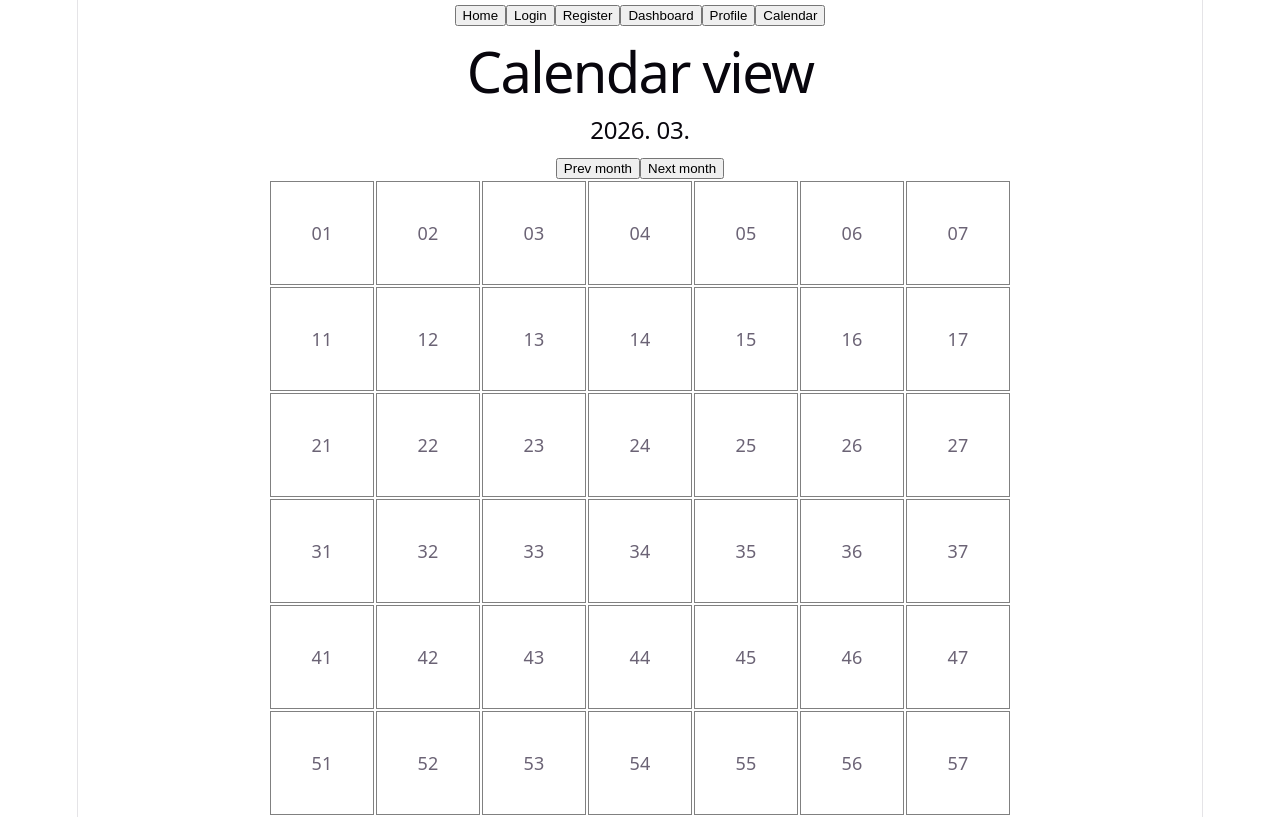
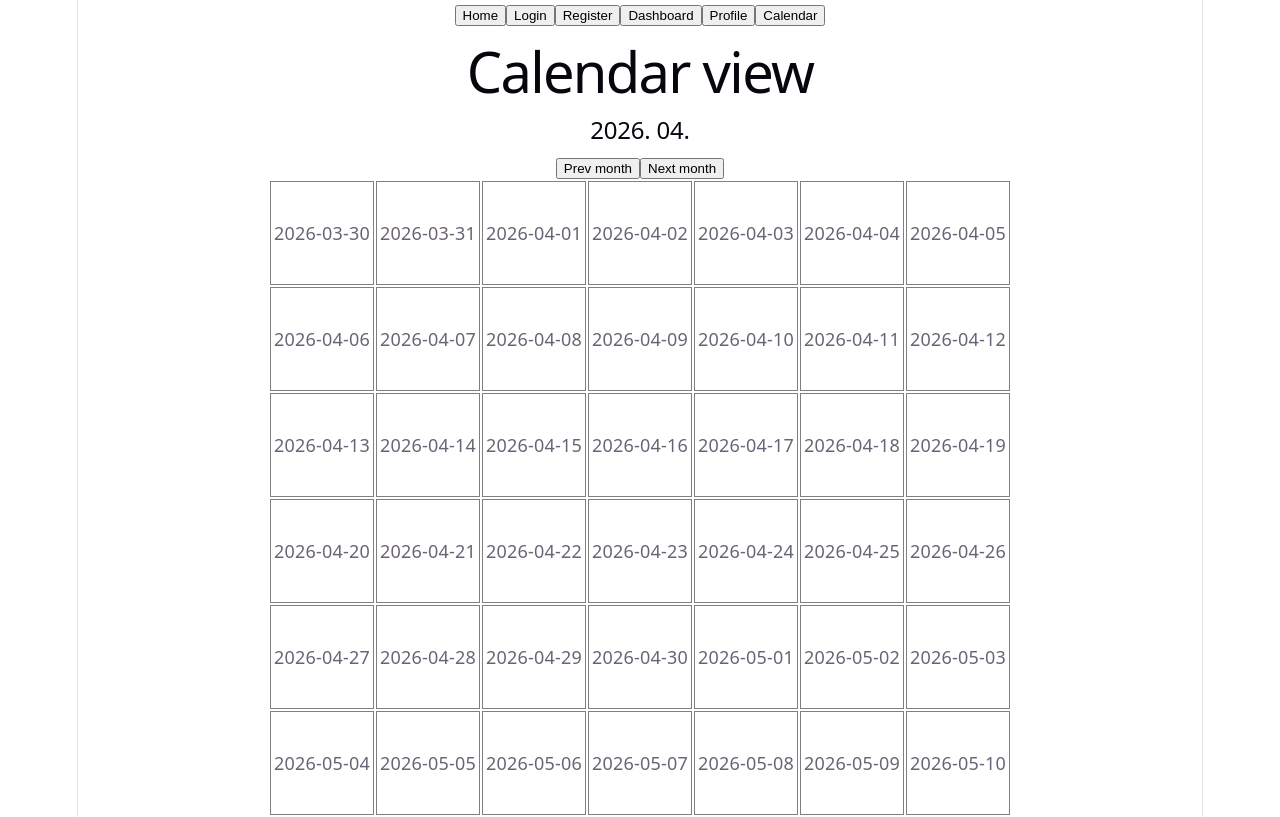
Before and after one commit to LauZalan/habit-tracker, a React (Vite) app in the folder habit-tracker-fe/: page /calendar in a window 1280 px wide. Built offline with nearby package versions, Linux system fonts and the light colour scheme.

Commit message:
Prototype calendar page with habits mapped to dates

```diff
--- /dev/null
+++ b/habit-tracker-fe/src/features/calendar/DrawCalendar.tsx
@@ -0,0 +1,38 @@
+import type { CalendarDetails } from './types'
+
+const ROWS = 6
+const COLS = 7
+
+function DrawCalendar({ calendarDetails }: { calendarDetails: CalendarDetails }) {
+  return (
+    <table>
+      <tbody>
+        {[...Array(ROWS).keys()].map((rows) => (
+          <tr key={rows}>
+            {[...Array(COLS).keys()].map((cols) => (
+              <td
+                key={rows * COLS + cols}
+                style={{
+                  width: '100px',
+                  height: '100px',
+                  borderStyle: 'solid',
+                  borderColor: 'gray',
+                  borderWidth: '1px',
+                }}
+              >
+                {calendarDetails.cells[rows * COLS + cols].cellDate}
+                {calendarDetails.cells[rows * COLS + cols].cellHabits.map((habit) => (
+                  <div key={habit.id}>
+                    <p>{habit.name}</p>
+                  </div>
+                ))}
+              </td>
+            ))}
+          </tr>
+        ))}
+      </tbody>
+    </table>
+  )
+}
+
+export default DrawCalendar
--- /dev/null
+++ b/habit-tracker-fe/src/features/calendar/helpers/getCalendarDetails.tsx
@@ -0,0 +1,44 @@
+import { getLocalDateKey } from '../../habits/helpers/localDateHelper'
+
+import type { CalendarDetails, CalendarCell } from '../types'
+import type { Habit } from '../../habits/types'
+
+const NUMOFCELLS = 42
+
+function getCalendarDetails(year: number, month: number, habits: Habit[]): CalendarDetails {
+  const calendarDetails: CalendarDetails = {
+    year: year,
+    month: month,
+    numOfDays: new Date(year, month + 1, 0).getDate(),
+    startDay: new Date(year, month, 1).getDay(),
+    numOfCells: NUMOFCELLS,
+    cells: new Array<CalendarCell>(),
+  }
+
+  const mondayStartDay = (calendarDetails.startDay + 6) % 7
+
+  for (let cellindex = 0; cellindex < calendarDetails.numOfCells; cellindex++) {
+    const day = cellindex - mondayStartDay + 1
+    const date = getLocalDateKey(new Date(calendarDetails.year, calendarDetails.month, day))
+
+    const cellHabitOnDate: Habit[] = new Array<Habit>()
+
+    habits.forEach((habit) => {
+      if (habit.completedDates.includes(date)) {
+        cellHabitOnDate.push(habit)
+      }
+    })
+
+    const cell: CalendarCell = {
+      id: cellindex,
+      cellDate: date,
+      cellHabits: cellHabitOnDate,
+    }
+
+    calendarDetails.cells.push(cell)
+  }
+
+  return calendarDetails
+}
+
+export default getCalendarDetails
--- /dev/null
+++ b/habit-tracker-fe/src/features/calendar/types.tsx
@@ -0,0 +1,16 @@
+import type { Habit } from '../habits/types'
+
+export type CalendarCell = {
+  id: number
+  cellDate: string
+  cellHabits: Habit[]
+}
+
+export type CalendarDetails = {
+  year: number
+  month: number
+  numOfDays: number
+  startDay: number
+  numOfCells: number
+  cells: CalendarCell[]
+}
--- a/habit-tracker-fe/src/features/habits/components/HabitList.tsx
+++ b/habit-tracker-fe/src/features/habits/components/HabitList.tsx
@@ -1,5 +1,6 @@
 import { useState } from 'react'
 import type { Habit } from '../types'
+import { getLocalDateKey } from '../helpers/localDateHelper'
 
 type HabitListProps = {
   habitsList: Habit[]
@@ -21,7 +22,7 @@ function HabitList({
   const [editedHabitId, setEditedHabitId] = useState('')
   const [editedHabitName, setEditedHabitName] = useState('')
 
-  const currentDate = new Date().toISOString().slice(0, 10)
+  const currentDate = getLocalDateKey(new Date())
 
   const items = habitsList
     .filter((habit) => {
@@ -39,7 +40,11 @@ function HabitList({
         <tr>
           <td>{habit.name}</td>
           <td>
-            <input checked={habit.completedDates.includes(currentDate)} onChange={() => toggleHabitDoneToday(habit.id)} type="checkbox" />
+            <input
+              checked={habit.completedDates.includes(currentDate)}
+              onChange={() => toggleHabitDoneToday(habit.id)}
+              type="checkbox"
+            />
           </td>
           <td>
             <button onClick={() => deleteHabit(habit.id)}>Delete</button>
--- a/habit-tracker-fe/src/features/habits/components/HabitSummary.tsx
+++ b/habit-tracker-fe/src/features/habits/components/HabitSummary.tsx
@@ -1,8 +1,8 @@
+import { getLocalDateKey } from '../helpers/localDateHelper'
 import type { Habit } from '../types'
 
 function HabitSummary({ habitsList }: { habitsList: Habit[] }) {
-
-  const currentDate = new Date().toISOString().slice(0, 10)
+  const currentDate = getLocalDateKey(new Date())
 
   return (
     <div>
@@ -18,8 +18,12 @@ function HabitSummary({ habitsList }: { habitsList: Habit[] }) {
         <tbody>
           <tr>
             <td>{habitsList.length}</td>
-            <td>{habitsList.filter((habit) => habit.completedDates.includes(currentDate)).length}</td>
-            <td>{habitsList.filter((habit) => !habit.completedDates.includes(currentDate)).length}</td>
+            <td>
+              {habitsList.filter((habit) => habit.completedDates.includes(currentDate)).length}
+            </td>
+            <td>
+              {habitsList.filter((habit) => !habit.completedDates.includes(currentDate)).length}
+            </td>
           </tr>
         </tbody>
       </table>
--- a/habit-tracker-fe/src/features/habits/types.tsx
+++ b/habit-tracker-fe/src/features/habits/types.tsx
@@ -1,5 +1,5 @@
 export type Habit = {
   id: string
   name: string
-  completedDates : string[]
+  completedDates: string[]
 }
--- a/habit-tracker-fe/src/pages/CalendarPage.tsx
+++ b/habit-tracker-fe/src/pages/CalendarPage.tsx
@@ -1,14 +1,8 @@
 import { useState } from 'react'
 
 import { useHabits } from '../features/habits/context/HabitsContext'
-
-type CalendarDetails = {
-  year: number
-  month: number
-  numOfDays: number
-  startDay: number
-  numOfCells: number
-}
+import DrawCalendar from '../features/calendar/DrawCalendar'
+import getCalendarDetails from '../features/calendar/helpers/getCalendarDetails'
 
 function CalendarPage() {
   const habits = useHabits()
@@ -16,59 +10,32 @@ function CalendarPage() {
   const [month, setMonth] = useState(new Date().getMonth())
   const [year, setYear] = useState(new Date().getFullYear())
 
-  function getCalendarDetails(year: number, month: number): CalendarDetails {
-    const calendarDetails: CalendarDetails = {
-      year: year,
-      month: month,
-      numOfDays: new Date(year, month + 1, 0).getDate(),
-      startDay: new Date(year, month, 1).getDay(),
-      numOfCells: 42,
+  function stepMonth(currentMonth: number, offset: number) {
+    if (currentMonth + offset > 11) {
+      setYear(year + 1)
+      setMonth(0)
+    } else if (currentMonth + offset < 0) {
+      setYear(year - 1)
+      setMonth(11)
+    } else {
+      setMonth(currentMonth + offset)
     }
-
-    return calendarDetails
   }
 
-  function drawCalendar(calendarDetails: CalendarDetails) {
-    return (
-      <table>
-        <tbody>
-          {[...Array(calendarDetails.numOfCells / 7).keys()].map((x, xindex) => (
-            <tr key={x}>
-              {[...Array(calendarDetails.numOfCells / 6)].map((y, yindex) => (
-                <td
-                  style={{
-                    width: '100px',
-                    height: '100px',
-                    borderStyle: 'solid',
-                    borderColor: 'gray',
-                    borderWidth: '1px',
-                  }}
-                  key={y}
-                >
-                  {xindex.toString() + (yindex + 1).toString()}
-                </td>
-              ))}
-            </tr>
-          ))}
-        </tbody>
-      </table>
-    )
-  }
-
-  const calendar = drawCalendar(getCalendarDetails(year, month))
-
   return (
-    <>
+    <div>
       <div>
         <h1>Calendar view</h1>
         <h2>
-          {year}. {month < 10 ? '0' + month : month}.
+          {year}. {month + 1 < 10 ? '0' + (month + 1) : month + 1}.
         </h2>
-        <button onClick={() => setMonth(month - 1)}>Prev month</button>
-        <button onClick={() => setMonth(month + 1)}>Next month</button>
+        <button onClick={() => stepMonth(month, -1)}>Prev month</button>
+        <button onClick={() => stepMonth(month, 1)}>Next month</button>
       </div>
-      <div>{calendar}</div>
-    </>
+      <div>
+        <DrawCalendar calendarDetails={getCalendarDetails(year, month, habits.habitsList)} />
+      </div>
+    </div>
   )
 }
 
```
